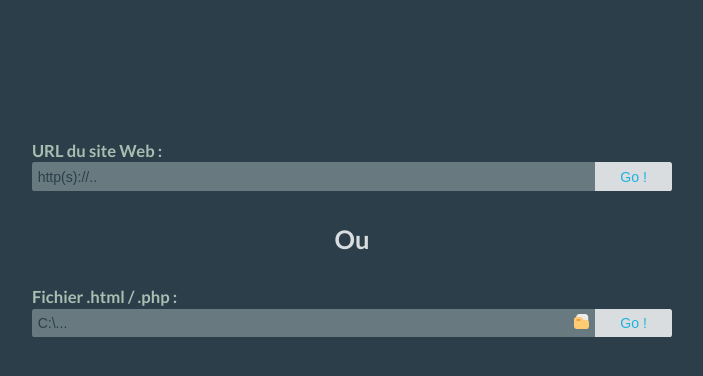
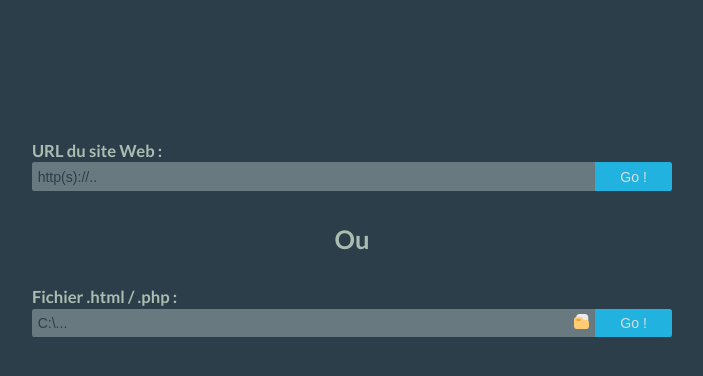
Before and after one commit to LaM0uette/CheckUIX, a PHP site: page /responsiveMenu.php in a window 1280 px wide. Shown: the part 120-496 px from the top of the page, without its empty margins (288-991 px from the left). Run offline with PHP 8.4, Linux system fonts and the light colour scheme; style sheets or scripts are compiled from the project's sources; some web fonts are replaced.

Commit message:
modif colors go button

```diff
--- a/components/inputs/input-link.php
+++ b/components/inputs/input-link.php
@@ -48,12 +48,12 @@
         font-family: Roboto-Black, sans-serif;
         font-size: 1.1vmax;
         width: 12%;
-        background-color: var(--color--h2);
-        color: var(--color--h3);
+        background-color: var(--color--h3);
+        color: var(--color--h2);
     }
     .input-link-button:hover{
         background-color: var(--color--h3);
-        color: var(--color--h2);
+        color: var(--color--h1-third);
     }
 
     .input-link-file-button{
--- a/css/responsiveMenu.html.css
+++ b/css/responsiveMenu.html.css
@@ -380,6 +380,7 @@ div, h2 {
   margin-top: 1.3em;
   margin-bottom: 1.3em;
   font-size: 2vmax;
+  color: var(--color--h1-third);
   animation-name: slide-left;
   animation-duration: 0.2s;
   animation-delay: 0.7s;
--- a/css/responsiveMenu.html.scss
+++ b/css/responsiveMenu.html.scss
@@ -16,6 +16,7 @@
     margin-top: 1.3em;
     margin-bottom: 1.3em;
     font-size: 2vmax;
+    color: var(--color--h1-third);
 
     animation-name: slide-left;
     animation-duration: 0.2s;
```
Also changed, not shown: 1 other file.
